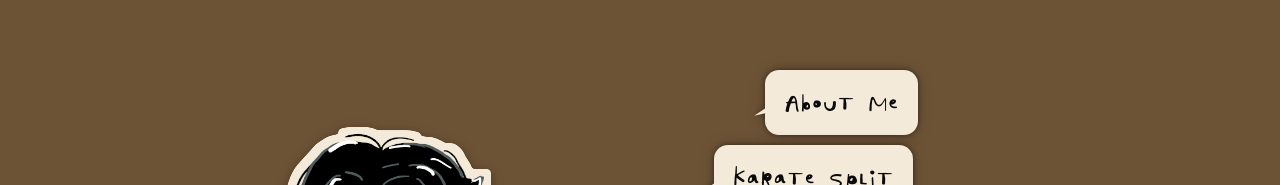
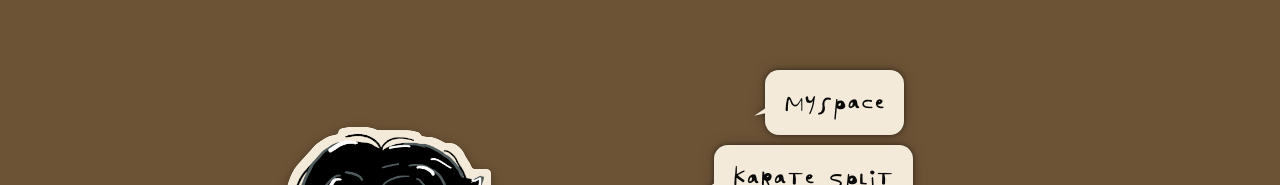
Before and after one commit to VincentNavarro/johnhanifzai, a React (Vite) app: page / in a window 1280 px wide. Shown: the part 147-332 px from the top of the page. Built offline with nearby package versions, Linux system fonts and the light colour scheme.

Commit message:
Rename About Me link to Myspace

```diff
--- a/src/links.ts
+++ b/src/links.ts
@@ -2,7 +2,7 @@
 
 // TODO: replace with real destinations
 export const links: Link[] = [
-  { label: "About Me", href: "https://johnnyabout.11integral.com" },
+  { label: "Myspace", href: "https://johnnyabout.11integral.com" },
   { label: "Karate Split", href: "https://karatesplit.11integral.com" },
   { label: "11Integral", href: "https://11Integral.com" },
   {
```
